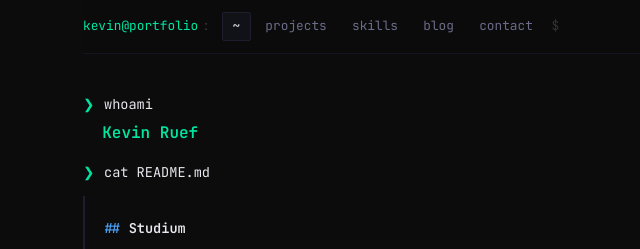
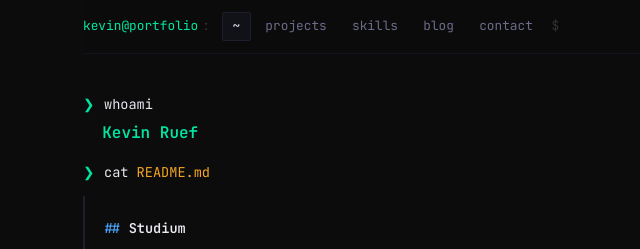
Before and after one commit to RuefKevin/portfolio, a SvelteKit app in the folder frontend/: page / in a window 1280 px wide. Shown: the top 249 px of the page, without its empty margins (151-791 px from the left). Built offline with nearby package versions, Linux system fonts and the light colour scheme.

Commit message:
chore: let the animation play only once a tab

```diff
--- a/frontend/src/routes/+page.svelte
+++ b/frontend/src/routes/+page.svelte
@@ -25,11 +25,23 @@
 	}
 
 	onMount(() => {
+		const seen = sessionStorage.getItem('intro-seen');
+
+		if (seen) {
+			// Animation überspringen
+			typed1 = cmd1;
+			typed2 = cmd2;
+			showWhoami = true;
+			showReadme = true;
+			return;
+		}
+
 		const stop1 = typeCommand(cmd1, () => {
 			showWhoami = true;
 			setTimeout(() => {
 				typeCommand(cmd2, () => {
 					showReadme = true;
+					sessionStorage.setItem('intro-seen', 'true');
 				});
 			}, 400);
 		});
@@ -55,7 +67,13 @@
 		<div class="block">
 			<div class="line">
 				<span class="prompt">❯</span>
-				<span class="cmd">{typed2}</span>
+				<span class="cmd">
+					{#if typed2.length <= 4}
+						{typed2}
+					{:else}
+						cat <span class="arg">{typed2.slice(4)}</span>
+					{/if}
+				</span>
 				{#if typed2.length > 0 && typed2.length < cmd2.length}
 					<span class="cursor"></span>
 				{/if}
@@ -206,4 +224,8 @@
 		color: var(--text-dim);
 		margin-right: 0.5rem;
 	}
+
+	.arg {
+		color: var(--yellow);
+	}
 </style>
```
